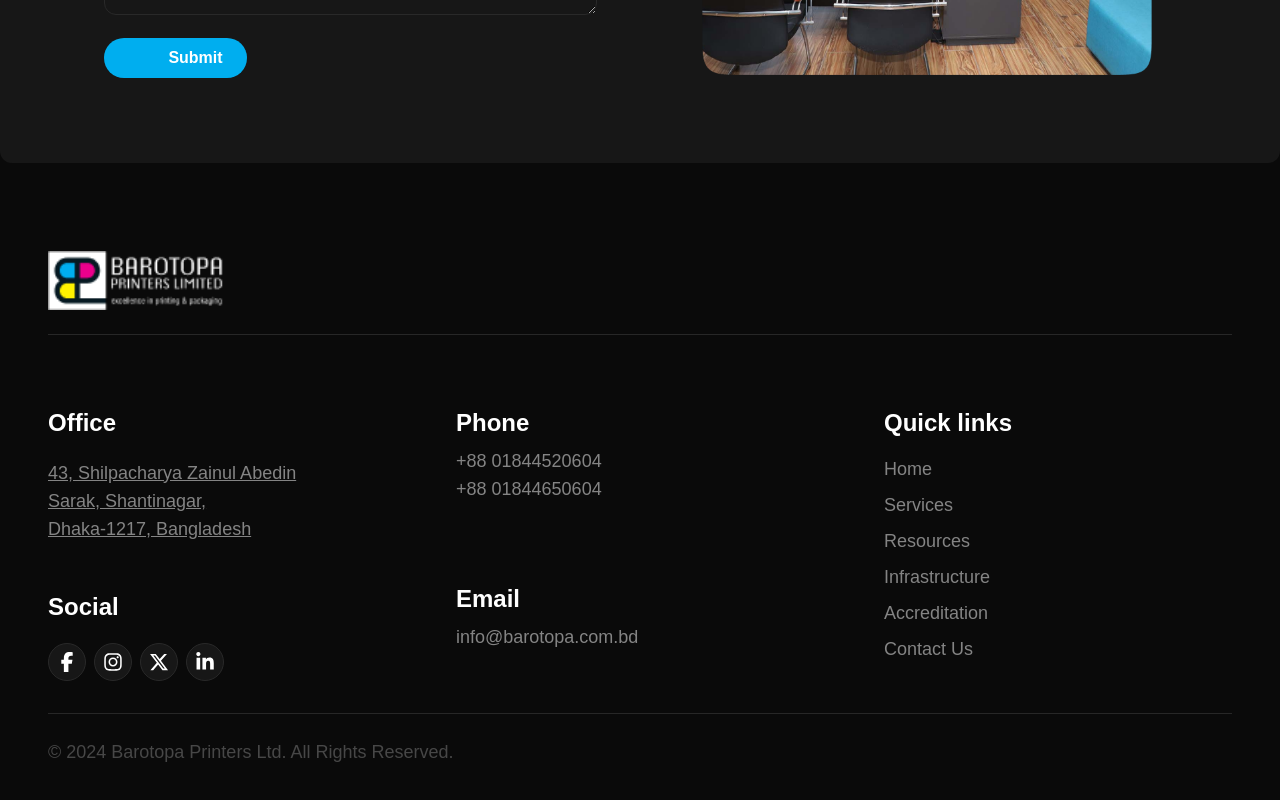
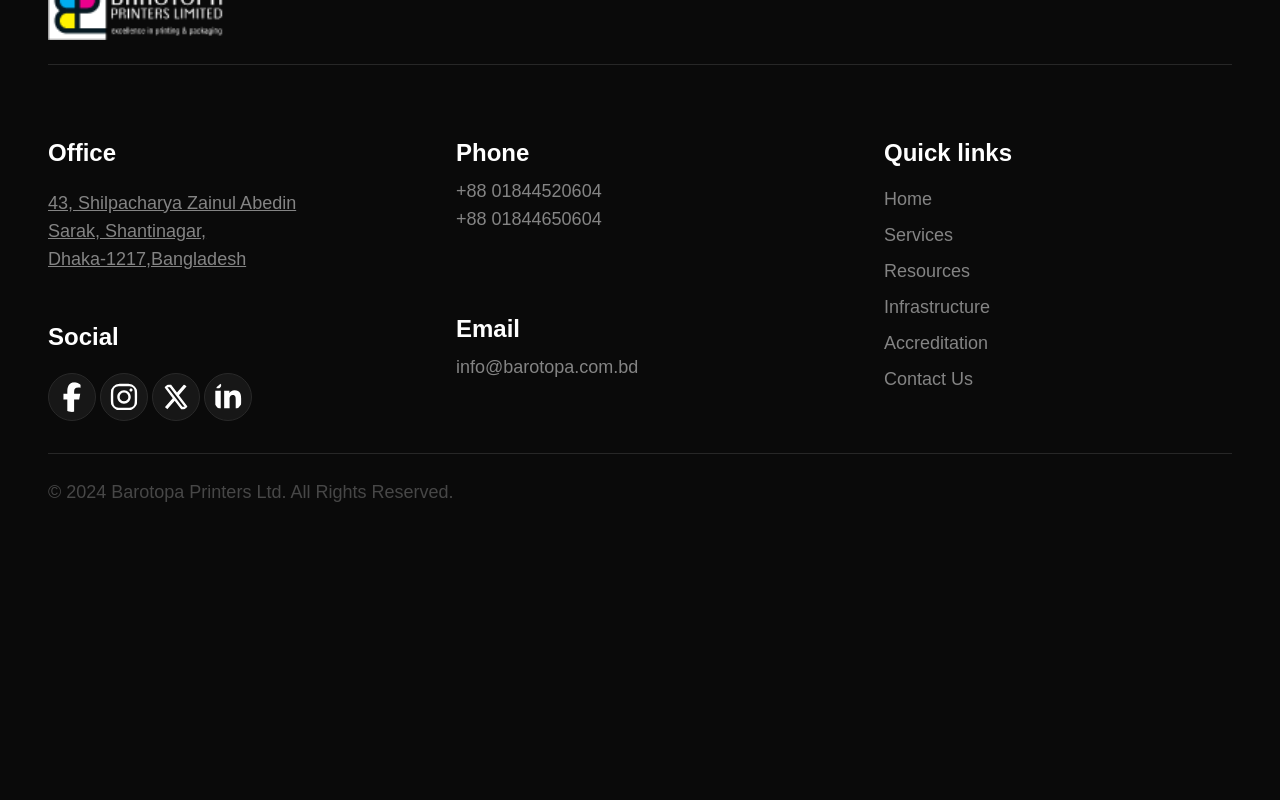
Before and after one commit to zamanRaffi/barotopa, a Next.js app: page /Resources in a window 1280 px wide. Shown: the part 5787-6587 px from the top of the page. After the commit the page ends 6333 px from the top, so only its background shows below. Built offline with nearby package versions, Linux system fonts and the light colour scheme.

Commit message:
new file

```diff
--- a/src/app/component/Footer.js
+++ b/src/app/component/Footer.js
@@ -23,57 +23,62 @@ const Footer = () => {
         <div>
           <div>
             {/* Office section */}
-            <h2 className="text-lg mb-5 font-semibold md:text-xl lg:text-2xl">Office</h2>
+            <h2 className="text-lg mb-5 font-semibold lg:text-2xl">Office</h2>
             <address className="not-italic text-[#848484] text-base lg:text-md lg:text-lg underline">
               43, Shilpacharya Zainul Abedin <br /> Sarak, Shantinagar, <br />
-              Dhaka-1217, Bangladesh
+              Dhaka-1217,Bangladesh
             </address>
           </div>
 
           {/* Social media icons */}
-          <div className="mt-6 order-1 md:mt-4 md:border-none lg:mt-12 lg:border-none sm:hidden md:block lg:block">
-            <h2 className="text-lg md:text-xl lg:text-2xl font-semibold mb-5">Social</h2>
-            <div className="flex space-x-4 md:space-x-2">
+          <div className="mt-6 order-1 md:mt-11 md:border-none lg:mt-12 lg:border-none sm:hidden md:block lg:block">
+  <h2 className="text-lg lg:text-2xl font-semibold mb-5">Social</h2>
+  <div className="flex space-x-5 md:space-x-1">
     <Link
       href="https://facebook.com"
       target="_blank"
       rel="noopener noreferrer"
-                className="hover:text-blue-500 border rounded-full border-[#292929] bg-[#171717]"
     >
-                <FaFacebookF size={36} className="p-2" />
+      <FaFacebookF
+        className="p-2 hover:text-blue-500 border rounded-full border-[#292929] bg-[#171717] text-4xl lg:text-5xl"
+      />
     </Link>
     <Link
       href="https://instagram.com"
       target="_blank"
       rel="noopener noreferrer"
-                className="hover:text-pink-500 border rounded-full border-[#292929] bg-[#171717]"
     >
-                <FaInstagram size={36} className="p-2" />
+      <FaInstagram
+        className="p-2 hover:text-pink-500 border rounded-full border-[#292929] bg-[#171717] text-4xl lg:text-5xl"
+      />
     </Link>
     <Link
       href="https://x.com"
       target="_blank"
       rel="noopener noreferrer"
-                className="hover:text-gray-500 border rounded-full border-[#292929] bg-[#171717]"
     >
-                <FaXTwitter size={36} className="p-2" />
+      <FaXTwitter
+        className="p-2 hover:text-gray-500 border rounded-full border-[#292929] bg-[#171717] text-4xl lg:text-5xl"
+      />
     </Link>
     <Link
       href="https://linkedin.com"
       target="_blank"
       rel="noopener noreferrer"
-                className="hover:text-blue-700 border rounded-full border-[#292929] bg-[#171717]"
     >
-                <FaLinkedinIn size={36} className="p-2" />
+      <FaLinkedinIn
+        className="p-2 hover:text-blue-700 border rounded-full border-[#292929] bg-[#171717] text-4xl lg:text-5xl"
+      />
     </Link>
   </div>
 </div>
+
         </div>
 
         {/* Quick links and PDF/Map buttons */}
         <div className="flex justify-between mt-7 md:order-3 md:px-0 md:mt-0 lg:order-3 lg:px-5 lg:mt-0">
           <div>
-            <h2 className="text-lg mb-4 md:text-xl lg:text-2xl font-semibold">
+            <h2 className="text-lg mb-4 lg:text-2xl font-semibold">
               Quick links
             </h2>
             <ul className="space-y-2 text-[#848484] text-base md:text-md lg:text-lg">
@@ -148,7 +153,7 @@ const Footer = () => {
         {/* Phone and Email section */}
         <div className="flex justify-between md:block lg:block text-[#848484] mt-7 md:mt-0 md:order-2 lg:mt-0 lg:order-2">
           <div className="text-base md:mb-24 md:text-md lg:mb-20 lg:text-lg">
-            <h2 className="text-lg text-white font-semibold mb-4 md:text-xl md:mb-4 lg:text-2xl lg:mb-2">
+            <h2 className="text-lg text-white font-semibold mb-4 md:mb-4 lg:text-2xl lg:mb-2">
               Phone
             </h2>
             <p>+88 01844520604</p>
@@ -156,7 +161,7 @@ const Footer = () => {
           </div>
 
           <div className="text-base lg:text-lg lg:mt-4">
-            <h2 className="text-lg text-white font-semibold mb-4 md:text-xl md:mb-4 lg:text-2xl lg:mb-2">
+            <h2 className="text-lg text-white font-semibold mb-4 md:mb-4 lg:text-2xl lg:mb-2">
               Email
             </h2>
             <p>
--- a/src/app/component/Resources/Hero.js
+++ b/src/app/component/Resources/Hero.js
@@ -11,7 +11,7 @@ const Hero = () => {
 
         {/* Title and Description */}
         <div className="mt-[640px] mb-4 z-10 lg:px-14 lg:mt-[500px]">
-          <h1  className="text-4xl w-10/12 font-extrabold md:text-5xl md:w-2/3 md:leading-tight lg:text-7xl lg:w-1/3 lg:leading-tight">
+          <h1  className="text-4xl w-10/12 font-extrabold md:text-5xl md:w-2/3 md:leading-tight lg:text-7xl lg:leading-tight">
             The Resources <br /> Behind Our Success
           </h1>
           <p className="text-xl text-[#bfbfbf] mt-7 md:w-4/5 lg:w-1/2 lg:text-3xl">
```
Lines whose indentation alone changed are shown as unchanged.
